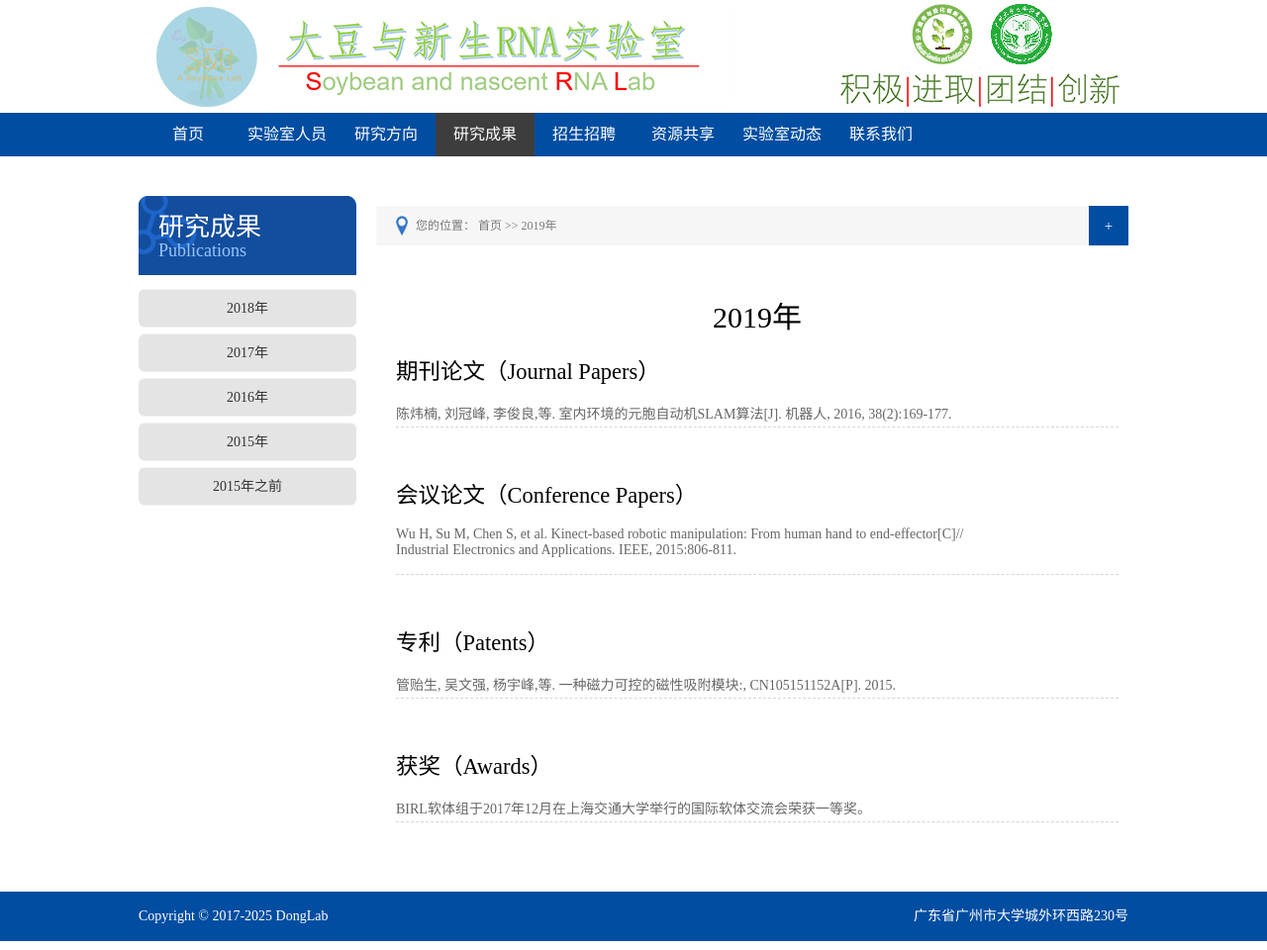
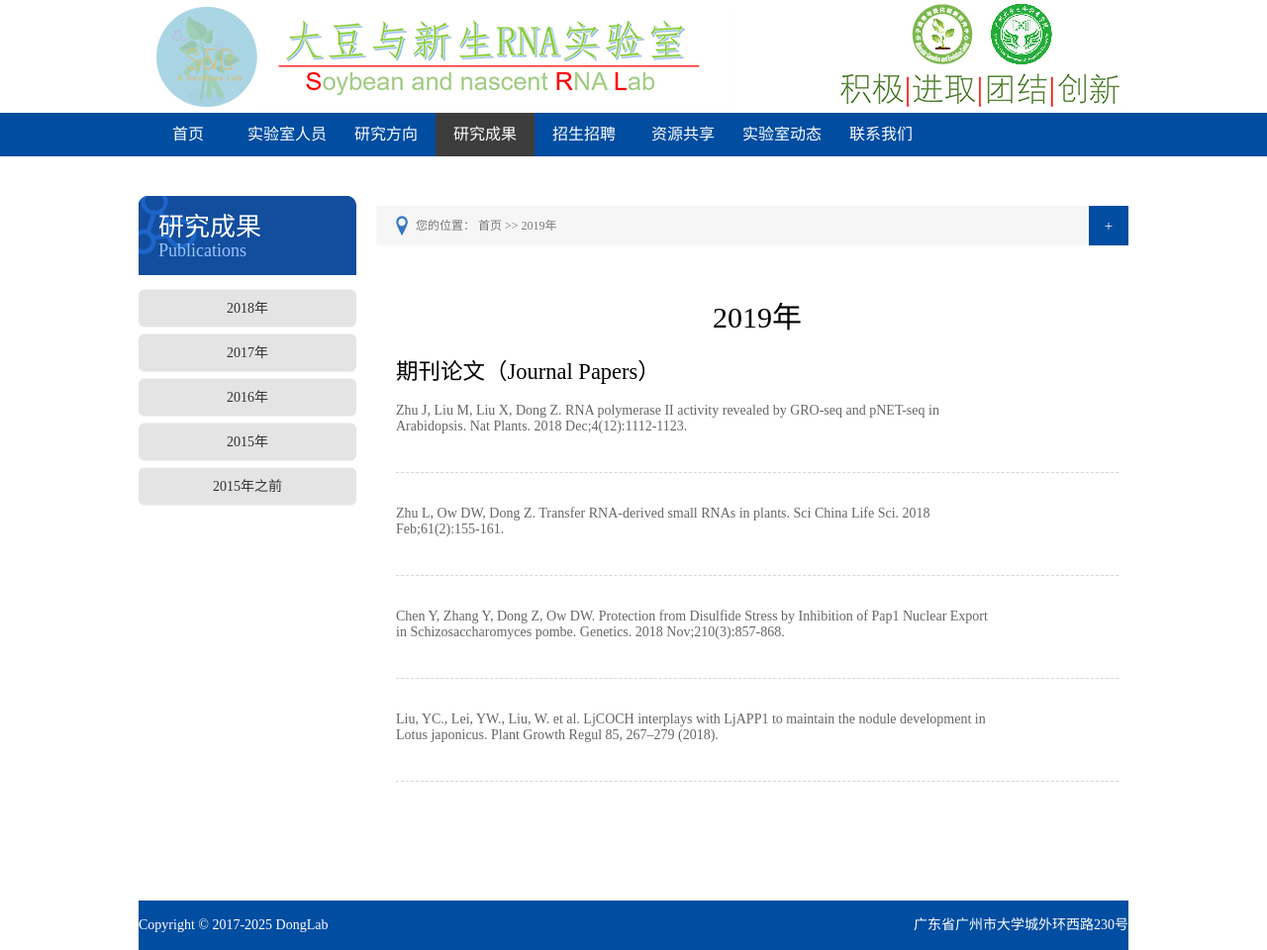
Before and after one commit to zhanweimin2021/zhanweimin2021.github.io, a Jekyll site: the page built from pages/2019.html, in a window 1280 px wide. Shown: the whole page at 99% size. Built offline with Jekyll 4.4.1, drawn with Linux system fonts in a browser that asks for light colours.

Commit message:
Update 2019.html

```diff
--- a/pages/2019.html
+++ b/pages/2019.html
@@ -16,31 +16,19 @@ description: 2019年
       <br>
       <h2>期刊论文（Journal Papers）</h2>
       <ul>
-        <li>
-          <div class="n_temp_r_b1"><h4><a href="http://xueshu.baidu.com/s?wd=%E5%AE%A4%E5%86%85%E7%8E%AF%E5%A2%83%E7%9A%84%E5%85%83%E8%83%9E%E8%87%AA%E5%8A%A8%E6%9C%BASLAM+%E7%AE%97%E6%B3%95&tn=SE_baiduxueshu_c1gjeupa&cl=3&ie=utf-8&bs=paperuri%3A%28198668fdb08fad3c2a396b67eadc8cb3%29&f=8&rsv_bp=1&rsv_sug2=1&sc_f_para=sc_tasktype%3D%7BfirstSimpleSearch%7D&rsv_n=2" target="_blank">陈炜楠, 刘冠峰, 李俊良,等. 室内环境的元胞自动机SLAM算法[J]. 机器人, 2016, 38(2):169-177.</a></h4></div>
+        <li style="height:70px;margin-bottom: 15px;"">
+          <div class="n_temp_r_b1"><h4><a href="https://doi.org/10.1038/s41477-018-0280-0" target="_blank">Zhu J, Liu M, Liu X, Dong Z. RNA polymerase II activity revealed by GRO-seq and pNET-seq in Arabidopsis. Nat Plants. 2018 Dec;4(12):1112-1123. </a></h4></div>
         </li>
-      </ul>
-      <div style="margin-top:50px"></div>
-      <h2>会议论文（Conference Papers）</h2>
-      <ul>
-        <li style="height:48px;">
-          <div class="n_temp_r_b1"><h4><a href="http://xueshu.baidu.com/s?wd=Kinect-based+Robotic+Manipulation%3A+From+Human+Hand+to+End-effector&tn=SE_baiduxueshu_c1gjeupa&cl=3&ie=utf-8&bs=%E5%AE%A4%E5%86%85%E7%8E%AF%E5%A2%83%E7%9A%84%E5%85%83%E8%83%9E%E8%87%AA%E5%8A%A8%E6%9C%BASLAM+%E7%AE%97%E6%B3%95&f=8&rsv_bp=1&rsv_sug2=1&sc_f_para=sc_tasktype%3D%7BfirstSimpleSearch%7D&rsv_n=2" target="_blank">Wu H, Su M, Chen S, et al. Kinect-based robotic manipulation: From human hand to end-effector[C]// Industrial Electronics and Applications. IEEE, 2015:806-811.</a></h4></div>
+        <li style="height:70px;margin-bottom: 15px;"">
+          <div class="n_temp_r_b1"><h4><a href="https://link.springer.com/article/10.1007/s11427-017-9167-5" target="_blank">Zhu L, Ow DW, Dong Z. Transfer RNA-derived small RNAs in plants. Sci China Life Sci. 2018 Feb;61(2):155-161. </a></h4></div>
         </li>
-      </ul>
-      <div style="margin-top:50px"></div>
-      <h2>专利（Patents）</h2>
-      <ul>
-        <li>
-          <div class="n_temp_r_b1"><h4><a href="http://xueshu.baidu.com/s?wd=paperuri%3A%28198668fdb08fad3c2a396b67eadc8cb3%29&filter=sc_long_sign&sc_ks_para=q%3D%E4%B8%80%E7%A7%8D%E7%A3%81%E5%8A%9B%E5%8F%AF%E6%8E%A7%E7%9A%84%E7%A3%81%E6%80%A7%E5%90%B8%E9%99%84%E6%A8%A1%E5%9D%97&sc_us=12407931050397668981&tn=SE_baiduxueshu_c1gjeupa&ie=utf-8" target="_blank">管贻生, 吴文强, 杨宇峰,等. 一种磁力可控的磁性吸附模块:, CN105151152A[P]. 2015.</a></h4></div>
+        <li style="height:70px;margin-bottom: 15px;"">
+          <div class="n_temp_r_b1"><h4><a href="https://pmc.ncbi.nlm.nih.gov/articles/PMC6218218/" target="_blank">Chen Y, Zhang Y, Dong Z, Ow DW. Protection from Disulfide Stress by Inhibition of Pap1 Nuclear Export in Schizosaccharomyces pombe. Genetics. 2018 Nov;210(3):857-868. </a></h4></div>
         </li>
-      </ul>
-      <div style="margin-top:50px"></div>
-      <h2>获奖（Awards）</h2>
-      <ul>
-        <li>
-          <div class="n_temp_r_b1"><h4>BIRL软体组于2017年12月在上海交通大学举行的国际软体交流会荣获一等奖。</h4></div>
+        <li style="height:70px;margin-bottom: 15px;"">
+          <div class="n_temp_r_b1"><h4><a href="https://link.springer.com/article/10.1007/s10725-018-0392-6#citeas" target="_blank">Liu, YC., Lei, YW., Liu, W. et al. LjCOCH interplays with LjAPP1 to maintain the nodule development in Lotus japonicus. Plant Growth Regul 85, 267–279 (2018). </a></h4></div>
         </li>
-      </ul>
+      <div style="margin-top:50px">
     </div>
   </div>
 </div>
```
